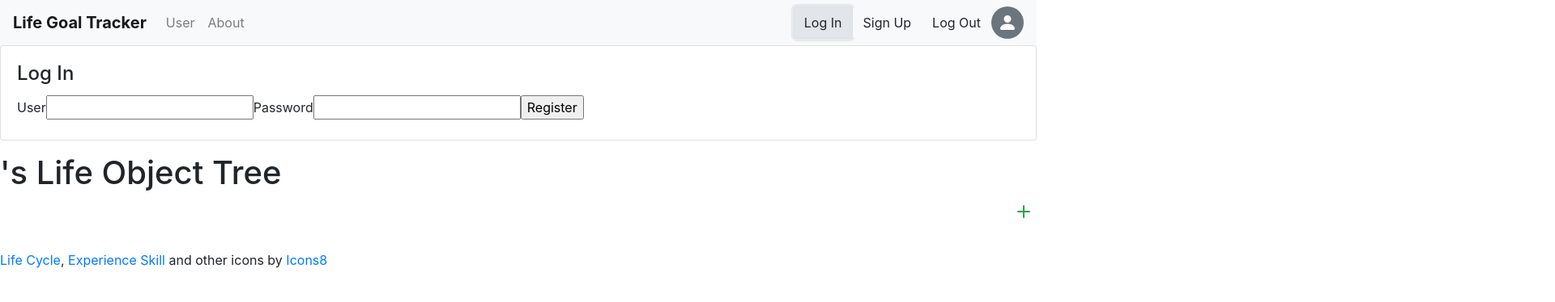
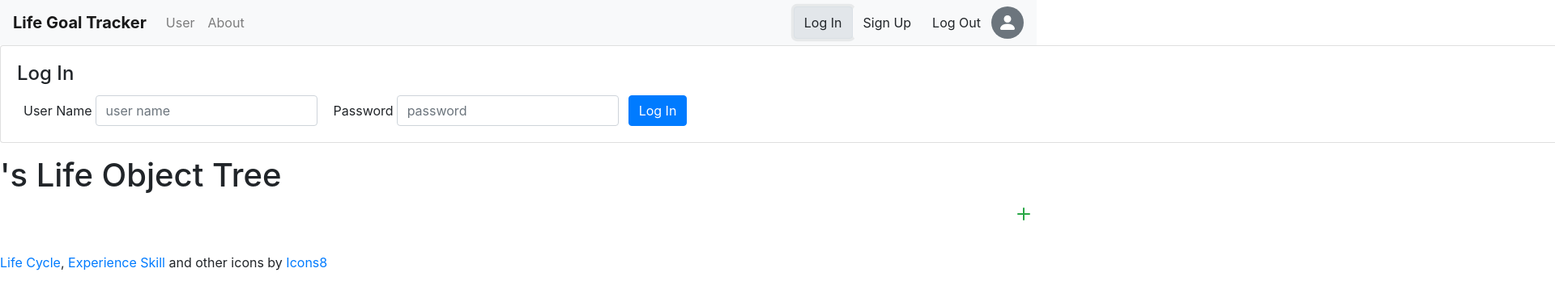
Before and after one commit to HMJBS/LifeGoalApp, a Vue app: page /#/ in a window 1280 px wide. Both pictures are taken after a click on the button "Log In". Shown: the top 374 px of the page at 81% size, 1920 px wide, since content can reach past the window. Built offline with nearby package versions, Linux system fonts and the light colour scheme.

Commit message:
update prompts design

```diff
--- a/src/components/prompts/Login.vue
+++ b/src/components/prompts/Login.vue
@@ -1,13 +1,40 @@
 <template>
   <div class="login-collapse">
-    <b-card title="Log In">
-      <form>
-        <label for="user-input">User</label>
-        <input id="user-input" type="text" v-model="user" />
-        <label for="password-input">Password</label>
-        <input id="password-input" type="password" v-model="password" />
-        <input type="submit" value="Register" @click="registerUser" @submit.prevent="registerUser" />
-      </form>
+    <b-card title="Log In" style="width: 200rem; min-width: 33%">
+      <b-form inline @click="registerUser" @submit.prevent="registerUser">
+        <b-form-group
+          id="input-group-user"
+          label="User Name"
+          label-for="input-user"
+          class="mx-2"
+        >
+          <b-form-input
+            id="input-user"
+            v-model="userName"
+            type="text"
+            required
+            placeholder="user name"
+            class="mx-1"
+          ></b-form-input>
+        </b-form-group>
+
+        <b-form-group
+          id="input-group-password"
+          label="Password"
+          label-for="input-password"
+          class="mx-2"
+        >
+          <b-form-input
+            id="input-password"
+            v-model="password"
+            type="password"
+            required
+            placeholder="password"
+            class="mx-1"
+          ></b-form-input>
+        </b-form-group>
+        <b-button type="submit" variant="primary">Log In</b-button>
+      </b-form>
     </b-card>
   </div>
 </template>
@@ -20,6 +47,11 @@ export default {
       user: "",
       password: ""
     }
+  },
+  methods: {
+    registerUser: function() {
+      // TODO
+    }
   }
 };
 </script>
--- a/src/components/prompts/Logout.vue
+++ b/src/components/prompts/Logout.vue
@@ -1,6 +1,6 @@
 <template>
   <b-card title="Log Out">
-    <b-button variant="warn">OK?</b-button>
+    <b-button bg-variant="warn">OK?</b-button>
   </b-card>
 </template>
 
--- a/src/components/prompts/Signup.vue
+++ b/src/components/prompts/Signup.vue
@@ -1,14 +1,40 @@
 <template>
   <div class="register">
-    <b-card title="Sign Up">
-      <form>
-        <label for="userNameInput">User</label>
-        <input id="userNameInput" type="text" v-model="userName" />
-        <label for="passwordInput">Password</label>
-        <input id="passwordInput" type="password" v-model="password" />
-        <input type="submit" value="Register" @click="registerUser" @submit.prevent="registerUser" />
-      </form>
-      <span id="queryResult">{{ queryStatus }}</span>
+    <b-card title="Sign Up" style="min-width: 33%">
+      <b-form inline @click="registerUser" @submit.prevent="registerUser">
+        <b-form-group
+          id="input-group-user"
+          label="User Name"
+          label-for="input-user"
+          class="mx-2"
+        >
+          <b-form-input
+            id="input-user"
+            v-model="userName"
+            type="text"
+            required
+            placeholder="user name"
+            class="mx-1"
+          ></b-form-input>
+        </b-form-group>
+
+        <b-form-group
+          id="input-group-password"
+          label="Password"
+          label-for="input-password"
+          class="mx-2"
+        >
+          <b-form-input
+            id="input-password"
+            v-model="password"
+            type="password"
+            required
+            placeholder="password"
+            class="mx-1"
+          ></b-form-input>
+        </b-form-group>
+        <b-button type="submit" variant="primary">Sign Up</b-button>
+      </b-form>
     </b-card>
   </div>
 </template>
```
